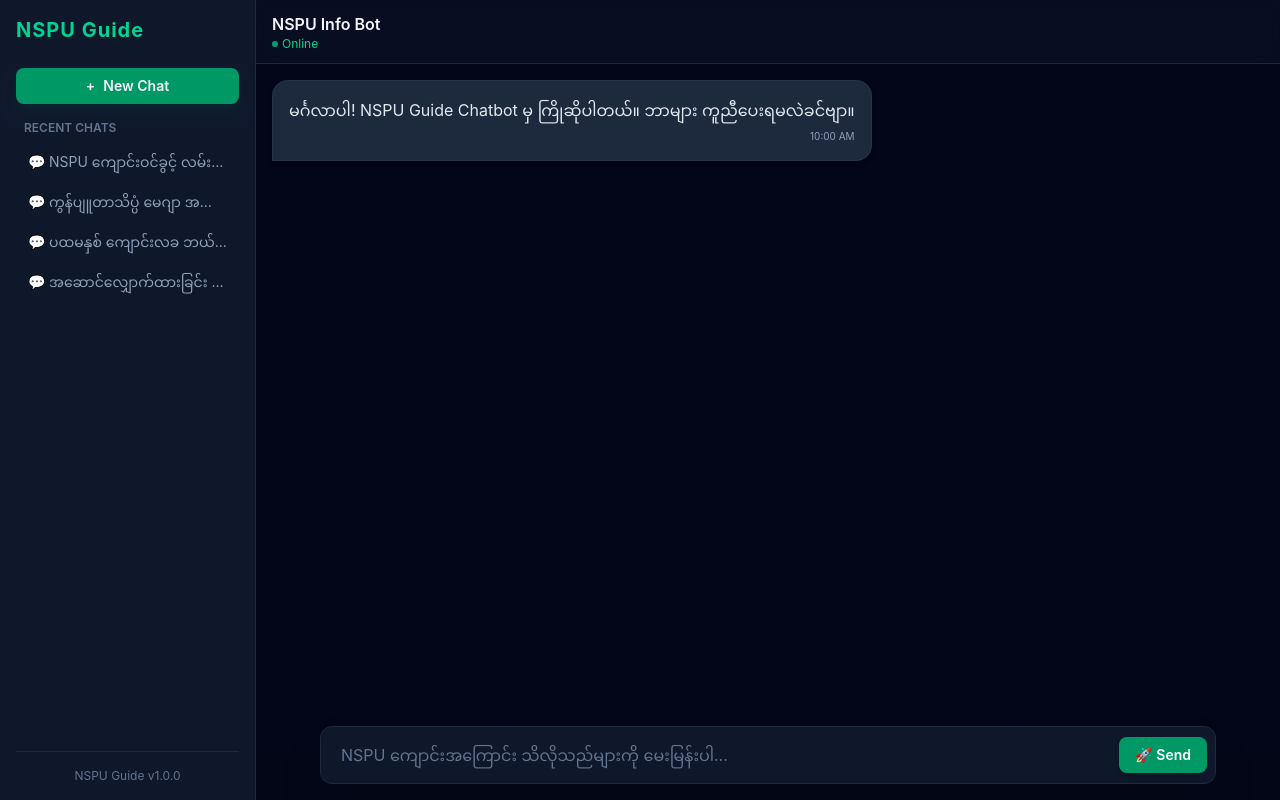
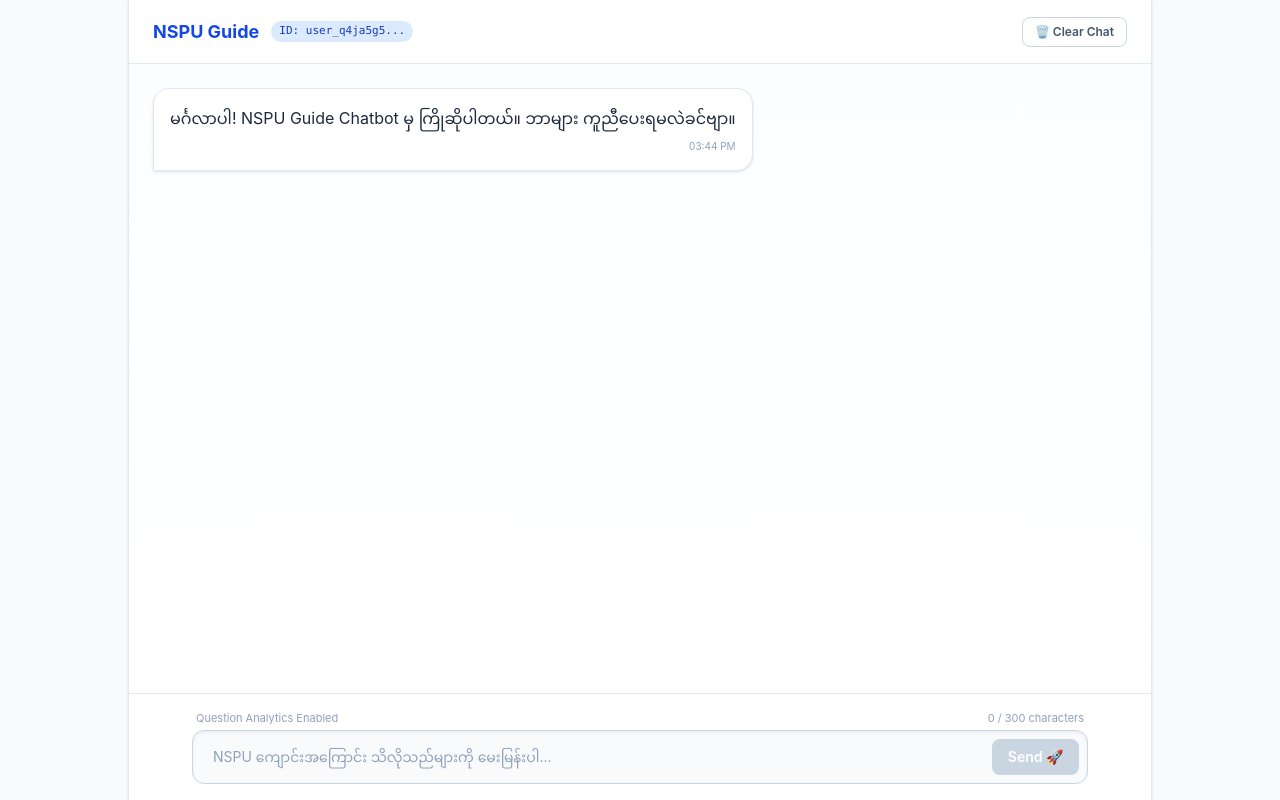
Before and after one commit to banyarsettnaing22-blip/NSPU-chatbot, a React (Vite) app in the folder frontend/: page / in a window 1280 px wide. Built offline with nearby package versions, Linux system fonts and the light colour scheme.

Commit message:
feat: add anonymous session tracking and question logging payload

```diff
--- a/frontend/src/App.tsx
+++ b/frontend/src/App.tsx
@@ -1,139 +1,287 @@
-import { useState } from 'react';
+import { useState, useEffect } from 'react';
 
-// ၁။ မဖြစ်မနေလိုအပ်သော Interface သတ်မှတ်ချက်
 interface Message {
   id: string;
   text: string;
   sender: 'user' | 'bot';
   timestamp: string;
+  feedback?: 'like' | 'dislike' | null;
+  comment?: string;
 }
-
-// ၂။ Sidebar အတွက် Mock Chat History Data
-const chatHistory = [
-  "NSPU ကျောင်းဝင်ခွင့် လမ်းညွှန်",
-  "ကွန်ပျူတာသိပ္ပံ မေဂျာ အကြောင်း",
-  "ပထမနှစ် ကျောင်းလခ ဘယ်လောက်လဲ",
-  "အဆောင်လျှောက်ထားခြင်း လုပ်ငန်းစဉ်"
-];
 
 export default function App() {
   const [messages, setMessages] = useState<Message[]>([
-    { id: '1', text: 'မင်္ဂလာပါ! NSPU Guide Chatbot မှ ကြိုဆိုပါတယ်။ ဘာများ ကူညီပေးရမလဲခင်ဗျာ။', sender: 'bot', timestamp: '10:00 AM' }
+    {
+      id: '1',
+      text: 'မင်္ဂလာပါ! NSPU Guide Chatbot မှ ကြိုဆိုပါတယ်။ ဘာများ ကူညီပေးရမလဲခင်ဗျာ။',
+      sender: 'bot',
+      timestamp: new Date().toLocaleTimeString([], { hour: '2-digit', minute: '2-digit' })
+    }
   ]);
+
   const [input, setInput] = useState('');
-  const [isSidebarOpen, setIsSidebarOpen] = useState(false);
+  const [isLoading, setIsLoading] = useState(false);
 
-  const handleSend = () => {
-    if (!input.trim()) return;
+  // 🔑 Login မလိုဘဲ User တစ်ယောက်ချင်းစီကို ခွဲခြားသိရှိနိုင်မည့် Anonymous Session ID
+  const [sessionId, setSessionId] = useState<string>('');
 
-    const newUserMessage: Message = {
+  // Rate Limiting (Bot Protection)
+  const [lastSentTime, setLastSentTime] = useState<number>(0);
+  const RATE_LIMIT_MS = 2000; // 2 seconds
+
+  // Comment Modal State
+  const [activeFeedbackMsgId, setActiveFeedbackMsgId] = useState<string | null>(null);
+  const [commentText, setCommentText] = useState('');
+
+  const MAX_CHAR_LIMIT = 300;
+
+  // 1. Generate or Retrieve Anonymous User Session ID
+  useEffect(() => {
+    let existingSession = localStorage.getItem('nspu_session_id');
+    if (!existingSession) {
+      existingSession = 'user_' + Math.random().toString(36).substring(2, 11) + Date.now().toString(36);
+      localStorage.setItem('nspu_session_id', existingSession);
+    }
+    setSessionId(existingSession);
+  }, []);
+
+  // 2. Clear Session / Reset Chat
+  const handleResetSession = () => {
+    setMessages([
+      {
         id: Date.now().toString(),
-      text: input,
-      sender: 'user',
+        text: 'မင်္ဂလာပါ! NSPU Guide Chatbot မှ ကြိုဆိုပါတယ်။ စကားဝိုင်းအသစ် စတင်ပါပြီ။',
+        sender: 'bot',
         timestamp: new Date().toLocaleTimeString([], { hour: '2-digit', minute: '2-digit' })
+      }
+    ]);
+    setInput('');
   };
 
-    setMessages(prev => [...prev, newUserMessage]);
+  // 3. Send Message and Log User Question to Backend/Database
+  const handleSend = () => {
+    const trimmedInput = input.trim();
+    if (!trimmedInput || isLoading) return;
+
+    // Rate Limiting Check
+    const now = Date.now();
+    if (now - lastSentTime < RATE_LIMIT_MS) {
+      alert("ကျေးဇူးပြု၍ ခဏစောင့်ဆိုင်းပြီးမှ ထပ်မံမေးမြန်းပါ။");
+      return;
+    }
+    setLastSentTime(now);
+
+    const timeStr = new Date().toLocaleTimeString([], { hour: '2-digit', minute: '2-digit' });
+
+    // User Message UI Update
+    const newUserMsg: Message = {
+      id: Date.now().toString(),
+      text: trimmedInput,
+      sender: 'user',
+      timestamp: timeStr
+    };
+
+    setMessages(prev => [...prev, newUserMsg]);
     setInput('');
+    setIsLoading(true);
 
+    // 🎯 BACKEND DATABASE သို့ သွားရောက်သိမ်းဆည်းမည့် Payload
+    const logPayload = {
+      user_id: sessionId,          // ဘယ် User လဲ (Anonymous ID)
+      question: trimmedInput,      // ဘာမေးခွန်း မေးတာလဲ
+      created_at: new Date().toISOString() // ဘယ်အချိန်မှာ မေးတာလဲ
+    };
+
+    // Console ထဲတွင် Payload ကို စစ်ဆေးရန် Log ထုတ်ပြခြင်း
+    console.log("💾 Logging User Question to Database Payload:", logPayload);
+
+    // Simulated FastAPI Backend Response
     setTimeout(() => {
-      setMessages(prev => [...prev, {
+      const botResponse: Message = {
         id: (Date.now() + 1).toString(),
-        text: `"${input}" အတွက် အချက်အလက်များကို ရှာဖွေနေဆဲဖြစ်ပါသည်။ မကြာမီ RAG Pipeline နှင့် ချိတ်ဆက်ပေးပါမည်။`,
+        text: `"${trimmedInput}" အတွက် တိကျသော အချက်အလက်များကို RAG Engine မှ ရှာဖွေပေးနေပါသည်။`,
         sender: 'bot',
-        timestamp: new Date().toLocaleTimeString([], { hour: '2-digit', minute: '2-digit' })
-      }]);
+        timestamp: new Date().toLocaleTimeString([], { hour: '2-digit', minute: '2-digit' }),
+        feedback: null
+      };
+
+      setMessages(prev => [...prev, botResponse]);
+      setIsLoading(false);
     }, 1000);
   };
 
+  // Feedback (Like / Dislike)
+  const handleFeedback = (msgId: string, type: 'like' | 'dislike') => {
+    setMessages(prev => prev.map(msg => {
+      if (msg.id === msgId) {
+        return { ...msg, feedback: msg.feedback === type ? null : type };
+      }
+      return msg;
+    }));
+  };
+
+  // Submit Comment / Report Correct Data
+  const handleSubmitComment = (msgId: string) => {
+    if (!commentText.trim()) return;
+
+    setMessages(prev => prev.map(msg => {
+      if (msg.id === msgId) {
+        return { ...msg, comment: commentText };
+      }
+      return msg;
+    }));
+
+    console.log(`💬 User (${sessionId}) Feedback on Msg ${msgId}:`, commentText);
+    setCommentText('');
+    setActiveFeedbackMsgId(null);
+  };
+
   return (
-    <div className="flex h-screen bg-slate-950 text-slate-100 font-sans overflow-hidden">
+    <div className="flex h-screen bg-slate-50 text-slate-800 font-sans overflow-hidden">
 
-      {/* 1. SIDEBAR */}
-      <aside className={`
-        fixed inset-y-0 left-0 z-40 w-64 bg-slate-900 border-r border-slate-800 p-4 flex flex-col justify-between
-        transition-transform duration-300 md:relative md:transform-none
-        ${isSidebarOpen ? 'translate-x-0' : '-translate-x-full md:translate-x-0'}
+      <main className="flex-1 flex flex-col h-full max-w-5xl mx-auto w-full bg-white shadow-sm border-x border-slate-200">
+
+        {/* HEADER */}
+        <header className="h-16 border-b border-slate-200 flex items-center px-6 justify-between bg-white/80 backdrop-blur-md">
+          <div className="flex items-center gap-3">
+            <h1 className="font-bold text-lg text-blue-700">NSPU Guide</h1>
+            <span className="text-[11px] bg-blue-100 text-blue-800 font-mono px-2 py-0.5 rounded-full">
+              ID: {sessionId.substring(0, 12)}...
+            </span>
+          </div>
+
+          <button
+            type="button"
+            onClick={handleResetSession}
+            className="text-xs font-semibold text-slate-600 hover:text-red-600 border border-slate-300 hover:border-red-300 px-3 py-1.5 rounded-lg transition-colors cursor-pointer"
+          >
+            🗑️ Clear Chat
+          </button>
+        </header>
+
+        {/* MESSAGE WINDOW */}
+        <section className="flex-1 overflow-y-auto p-4 md:p-6 space-y-6 bg-gradient-to-b from-blue-50/20 to-white">
+          {messages.map((msg) => (
+            <div key={msg.id} className={`flex flex-col ${msg.sender === 'user' ? 'items-end' : 'items-start'}`}>
+              <div className={`
+                max-w-[85%] md:max-w-[75%] rounded-2xl p-4 text-sm md:text-base shadow-sm relative
+                ${msg.sender === 'user'
+                  ? 'bg-blue-600 text-white rounded-br-none'
+                  : 'bg-white text-slate-800 rounded-bl-none border border-slate-200'}
               `}>
-        <div>
-          <div className="flex items-center justify-between mb-6">
-            <h1 className="text-xl font-bold tracking-wider text-emerald-400">NSPU Guide</h1>
-            <button onClick={() => setIsSidebarOpen(false)} className="md:hidden text-slate-400 hover:text-white">✕</button>
+                <p className="leading-relaxed whitespace-pre-line">{msg.text}</p>
+                <span className={`block text-[10px] text-right mt-2 ${msg.sender === 'user' ? 'text-blue-200' : 'text-slate-400'}`}>
+                  {msg.timestamp}
+                </span>
+
+                {/* COMMENT & FEEDBACK SECTION */}
+                {msg.sender === 'bot' && msg.id !== '1' && (
+                  <div className="mt-3 pt-2 border-t border-slate-100 flex items-center justify-between gap-2 text-xs text-slate-500">
+                    <div className="flex items-center gap-2">
+                      <button
+                        type="button"
+                        onClick={() => handleFeedback(msg.id, 'like')}
+                        className={`p-1 rounded hover:bg-slate-100 cursor-pointer ${msg.feedback === 'like' ? 'text-green-600 font-bold' : ''}`}
+                      >
+                        👍 Like
+                      </button>
+                      <button
+                        type="button"
+                        onClick={() => handleFeedback(msg.id, 'dislike')}
+                        className={`p-1 rounded hover:bg-slate-100 cursor-pointer ${msg.feedback === 'dislike' ? 'text-red-600 font-bold' : ''}`}
+                      >
+                        👎 Dislike
+                      </button>
                     </div>
-          <button className="w-full py-2 px-4 mb-4 bg-emerald-600 hover:bg-emerald-500 rounded-lg text-sm font-semibold transition-colors flex items-center justify-center gap-2 shadow-lg shadow-emerald-900/20">
-            <span>+</span> New Chat
+
+                    <button
+                      type="button"
+                      onClick={() => setActiveFeedbackMsgId(activeFeedbackMsgId === msg.id ? null : msg.id)}
+                      className="text-blue-600 hover:underline cursor-pointer"
+                    >
+                      💬 {msg.comment ? 'Edit Comment' : 'Report / Comment'}
                     </button>
-          <div className="space-y-1 overflow-y-auto max-h-[60vh]">
-            <p className="text-xs font-semibold text-slate-500 uppercase px-2 mb-2">Recent Chats</p>
-            {chatHistory.map((chat, idx) => (
-              <button key={idx} className="w-full text-left py-2 px-3 rounded-md text-sm text-slate-400 hover:bg-slate-800 hover:text-slate-200 transition-colors truncate">
-                💬 {chat}
+                  </div>
+                )}
+              </div>
+
+              {msg.comment && (
+                <div className="mt-1 text-xs bg-slate-100 text-slate-600 px-3 py-1 rounded-md border border-slate-200 max-w-[75%]">
+                  <span className="font-semibold text-blue-600">Your Feedback:</span> {msg.comment}
+                </div>
+              )}
+
+              {activeFeedbackMsgId === msg.id && (
+                <div className="mt-2 w-full max-w-[75%] bg-white border border-slate-300 rounded-lg p-3 shadow-md space-y-2">
+                  <p className="text-xs font-semibold text-slate-700">အချက်အလက် မှားယွင်းပါက ပြင်ဆင်ရန် အကြောင်းကြားပါ-</p>
+                  <textarea
+                    rows={2}
+                    value={commentText}
+                    onChange={(e) => setCommentText(e.target.value)}
+                    placeholder="Enter correct data feedback or comments..."
+                    className="w-full text-xs p-2 border border-slate-200 rounded outline-none focus:border-blue-500"
+                  />
+                  <div className="flex justify-end gap-2">
+                    <button
+                      type="button"
+                      onClick={() => setActiveFeedbackMsgId(null)}
+                      className="text-xs px-2 py-1 text-slate-500 cursor-pointer"
+                    >
+                      Cancel
                     </button>
-            ))}
+                    <button
+                      type="button"
+                      onClick={() => handleSubmitComment(msg.id)}
+                      className="text-xs px-3 py-1 bg-blue-600 text-white rounded font-medium cursor-pointer"
+                    >
+                      Submit
+                    </button>
                   </div>
                 </div>
-        <div className="pt-4 border-t border-slate-800 text-xs text-slate-500 text-center">
-          NSPU Guide v1.0.0
-        </div>
-      </aside>
-
-      {/* Backdrop */}
-      {isSidebarOpen && (
-        <div onClick={() => setIsSidebarOpen(false)} className="fixed inset-0 z-30 bg-black/50 md:hidden" />
               )}
 
-      {/* 2. MAIN CHAT AREA */}
-      <main className="flex-1 flex flex-col h-full relative">
+            </div>
+          ))}
 
-        {/* Chat Header */}
-        <header className="h-16 border-b border-slate-800 flex items-center px-4 justify-between bg-slate-900/50 backdrop-blur-md">
-          <div className="flex items-center gap-3">
-            <button onClick={() => setIsSidebarOpen(true)} className="md:hidden p-2 hover:bg-slate-800 rounded-lg">
-              ☰
-            </button>
-            <div>
-              <h2 className="font-semibold text-sm md:text-base">NSPU Info Bot</h2>
-              <p className="text-xs text-emerald-400 flex items-center gap-1">
-                <span className="w-1.5 h-1.5 bg-emerald-400 rounded-full animate-pulse"></span> Online
-              </p>
+          {isLoading && (
+            <div className="flex justify-start">
+              <div className="bg-white border border-slate-200 rounded-2xl p-3 text-slate-500 text-xs flex items-center gap-2">
+                <span className="w-2 h-2 bg-blue-500 rounded-full animate-ping"></span>
+                Processing request...
               </div>
             </div>
-        </header>
-
-        {/* 3. MESSAGE WINDOW */}
-        <section className="flex-1 overflow-y-auto p-4 space-y-4 max-h-[calc(100vh-8rem)]">
-          {messages.map((msg) => (
-            <div key={msg.id} className={`flex ${msg.sender === 'user' ? 'justify-end' : 'justify-start'}`}>
-              <div className={`
-                max-w-[75%] rounded-2xl p-3 md:p-4 text-sm md:text-base shadow-md
-                ${msg.sender === 'user'
-                  ? 'bg-emerald-600 text-white rounded-br-none bg-gradient-to-br from-emerald-600 to-teal-700'
-                  : 'bg-slate-800 text-slate-200 rounded-bl-none border border-slate-700/50'}
-              `}>
-                <p className="leading-relaxed whitespace-pre-line">{msg.text}</p>
-                <span className="block text-[10px] text-slate-400 text-right mt-1.5 select-none">{msg.timestamp}</span>
-              </div>
-            </div>
-          ))}
+          )}
         </section>
 
-        {/* 4. CHAT INPUT BOX */}
-        <footer className="p-4 bg-gradient-to-t from-slate-950 to-transparent">
-          <div className="max-w-4xl mx-auto flex gap-2 items-center bg-slate-900 border border-slate-800 rounded-xl p-2 focus-within:border-emerald-500/50 transition-colors shadow-2xl">
+        {/* INPUT AREA */}
+        <footer className="p-4 bg-white border-t border-slate-200">
+          <div className="max-w-4xl mx-auto space-y-1">
+            <div className="flex justify-between items-center text-[11px] text-slate-400 px-1">
+              <span>Question Analytics Enabled</span>
+              <span className={input.length > MAX_CHAR_LIMIT ? 'text-red-500 font-bold' : ''}>
+                {input.length} / {MAX_CHAR_LIMIT} characters
+              </span>
+            </div>
+
+            <div className="flex gap-2 items-center bg-slate-50 border border-slate-300 rounded-xl p-2 focus-within:border-blue-500 focus-within:bg-white transition-all shadow-inner">
               <input
                 type="text"
                 value={input}
+                maxLength={MAX_CHAR_LIMIT}
                 onChange={(e) => setInput(e.target.value)}
                 onKeyDown={(e) => e.key === 'Enter' && handleSend()}
                 placeholder="NSPU ကျောင်းအကြောင်း သိလိုသည်များကို မေးမြန်းပါ..."
-              className="flex-1 bg-transparent border-none outline-none px-3 py-2 text-sm md:text-base text-slate-100 placeholder-slate-500"
+                className="flex-1 bg-transparent border-none outline-none px-3 py-1.5 text-sm text-slate-800 placeholder-slate-400"
               />
               <button
+                type="button"
                 onClick={handleSend}
-              className="bg-emerald-600 hover:bg-emerald-500 text-white p-2 md:px-4 md:py-2 rounded-lg text-sm font-semibold transition-colors flex items-center justify-center shadow-md"
+                disabled={isLoading || !input.trim() || input.length > MAX_CHAR_LIMIT}
+                className="bg-blue-600 hover:bg-blue-500 disabled:bg-slate-300 text-white px-4 py-2 rounded-lg text-sm font-semibold transition-colors flex items-center justify-center cursor-pointer disabled:cursor-not-allowed"
               >
-              🚀 <span className="hidden md:inline ml-1">Send</span>
+                Send 🚀
               </button>
+            </div>
           </div>
         </footer>
 
```
Lines whose indentation alone changed are shown as unchanged.
